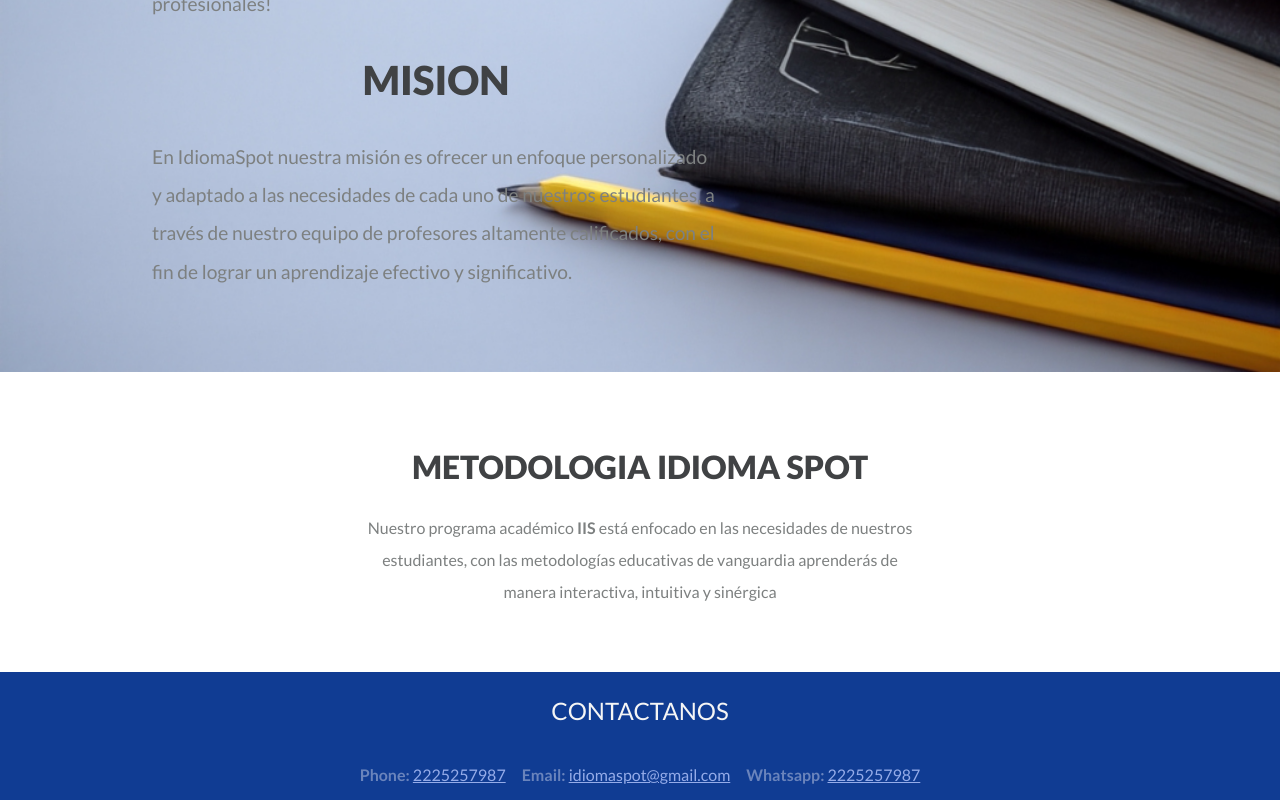
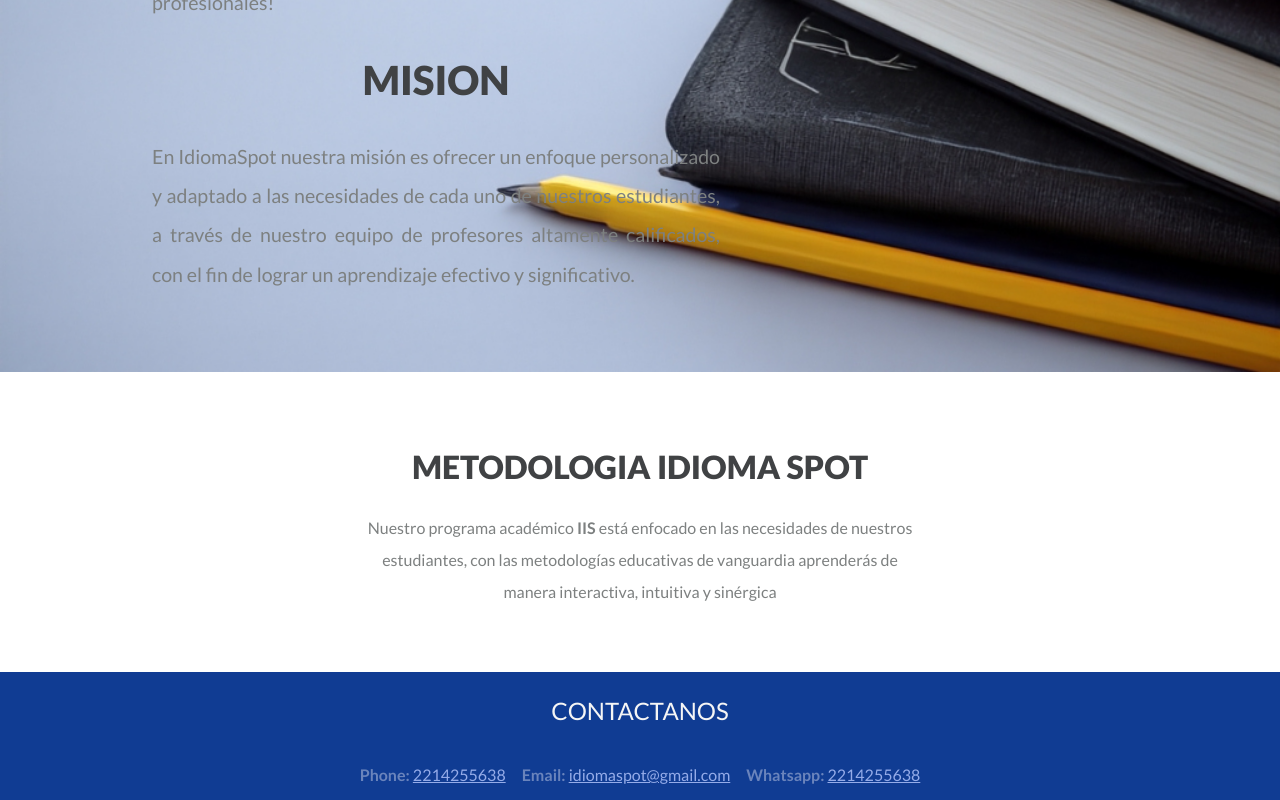
Before and after one commit to IdiomaSpot/idioma-spot-ui, a React (Create React App) app: page / in a window 1280 px wide. Shown: the part 3316-4116 px from the top of the page. Built offline with nearby package versions, Linux system fonts and the light colour scheme.

Commit message:
Addressing comments for Contact Info and MissionVission

```diff
--- a/src/pages/Home/InfoFooter/InfoFooter.js
+++ b/src/pages/Home/InfoFooter/InfoFooter.js
@@ -8,8 +8,8 @@
       <ul className='contact-info-list'>
         <li className='phone'>
           <b>Phone:</b>{' '}
-          <a className='link-color' href='tel:2225257987'>
-            2225257987
+          <a className='link-color' href='tel:2214255638'>
+            2214255638
           </a>
         </li>
         <li className='email'>
@@ -20,8 +20,8 @@
         </li>
         <li className='whatsapp'>
           <b>Whatsapp:</b>{' '}
-          <a className='link-color' href='https://wa.me/2225257987'>
-            2225257987
+          <a className='link-color' href='https://wa.me/2214255638' target='_blank' rel='noreferrer'>
+            2214255638
           </a>
         </li>
       </ul>
--- a/src/pages/Home/MissionVision/MissionVision.scss
+++ b/src/pages/Home/MissionVision/MissionVision.scss
@@ -46,6 +46,7 @@
         color: $light-gray;
         line-height: 2em;
         font-weight: 400;
-        font-size: 1.2em;
+        font-size: 1.225em;
+        text-align: justify;
     }
 }
```
